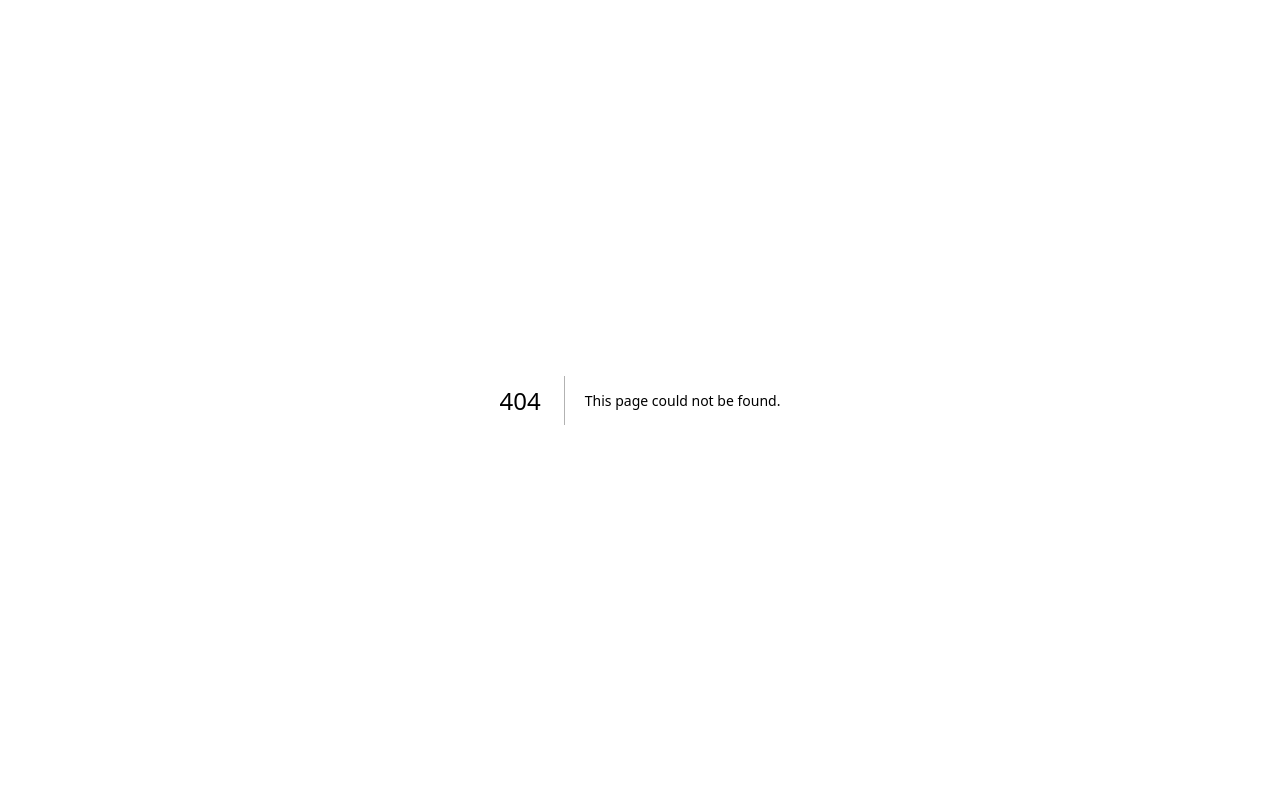
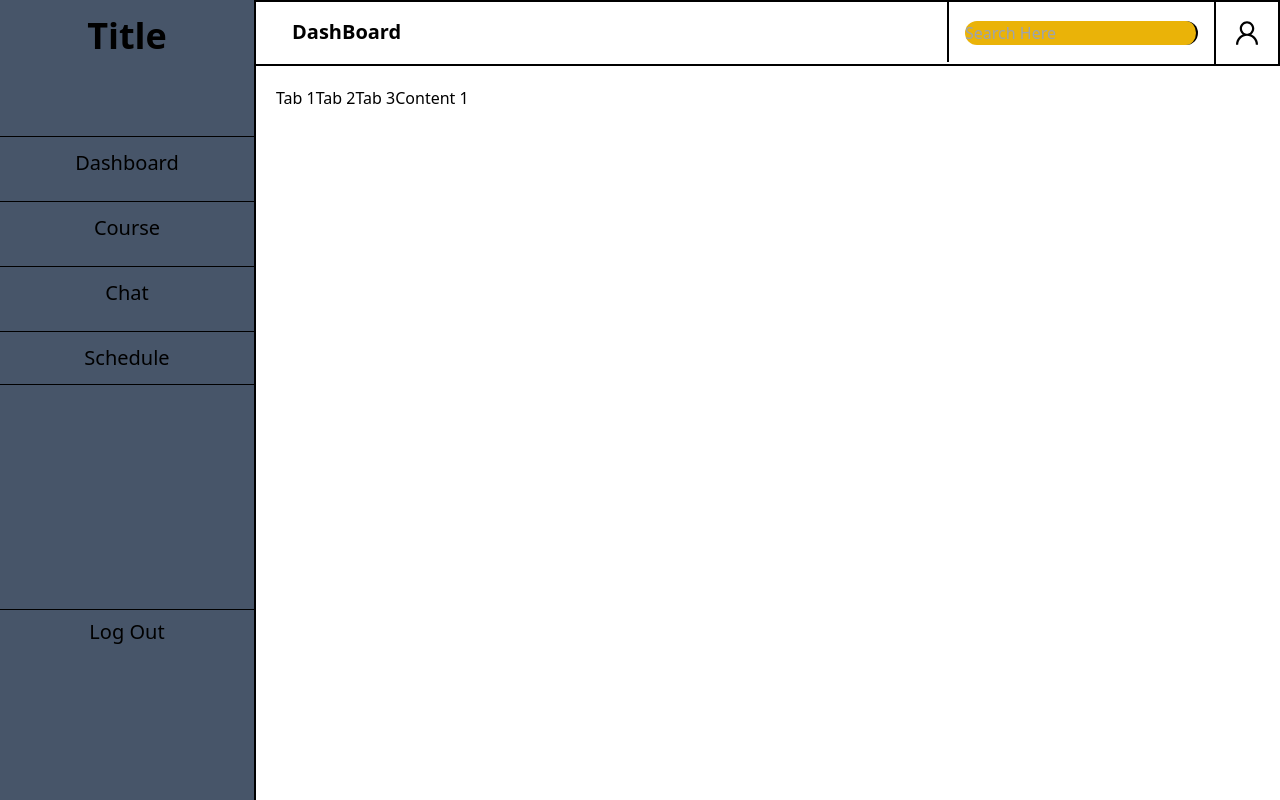
Before and after one commit to ShinRaiDev/snu, a Next.js app: page /DashBoard in a window 1280 px wide. Before the commit this address had no page. Built offline with nearby package versions, Linux system fonts and the light colour scheme.

Commit message:
Dashboard sidevar and topbar

```diff
--- a/package.json
+++ b/package.json
@@ -2,7 +2,6 @@
   "name": "paradigm",
   "version": "0.1.0",
   "private": true,
-
   "scripts": {
     "dev": "next dev",
     "build": "next build",
@@ -10,6 +9,7 @@
     "lint": "next lint"
   },
   "dependencies": {
+    "@headlessui/react": "^1.7.8",
     "@next-auth/prisma-adapter": "^1.0.5",
     "@next/font": "13.1.5",
     "@prisma/client": "^4.9.0",
--- /dev/null
+++ b/pages/DashBoard.tsx
@@ -0,0 +1,53 @@
+import React from 'react'
+import Link from 'next/link'
+import { Tab } from '@headlessui/react'
+import { AiOutlineUser } from 'react-icons/ai'
+function DashBoard() {
+  return (
+    <div className='flex'>
+      <div className='  min-h-screen bg-slate-600 w-1/5  border-r-2 border-black'>
+        <div className='h-full flex-col justify-between'>
+          <div className='font-bold items-center text-center text-4xl p-4'>
+            <Link href='/'>Title</Link>
+          </div>
+          <div className='mt-16  items-center'>
+            <ul className='w-full text-xl'>
+              <li className='border-t-[1px] text-center items-center my-3 p-3 w-full border-black'>Dashboard</li>
+              <li className='border-t-[1px] text-center items-center my-3 p-3 w-full border-black'>Course</li>
+              <li className='border-t-[1px] text-center items-center my-3 p-3 w-full border-black'>Chat</li>
+              <li className='border-y-[1px] text-center items-center my-3 p-3 w-full border-black'>Schedule</li>
+            </ul>
+          </div>
+          <div className='items-center text-center text-xl mt-56 border-t-[1px] border-black pt-2'>
+            Log Out
+          </div>
+        </div>
+
+      </div>
+
+      <div className='w-4/5  min-h-screen '>
+        <div className='flex border-y-2 border-black'>
+          <div className=' flex font-bold text-xl h-full ml-5 border-r-2 border-black p-4 w-3/4 items-center text-center '>DashBoard</div>
+          <div className=' flex border-r-2 border-black items-center text-center p-4'><input type="text" className='rounded-full border-r-2 bg-yellow-500 border-black  ' placeholder='Search Here' /></div>
+          <div className=' flex border-r-2 border-black items-center text-center p-4'><Link href='/'><AiOutlineUser size={30} /></Link></div>
+        </div>
+        <div className='p-5 flex items-end'>
+          <Tab.Group >
+            <Tab.List className="">
+              <Tab>Tab 1</Tab>
+              <Tab>Tab 2</Tab>
+              <Tab>Tab 3</Tab>
+            </Tab.List>
+            <Tab.Panels>
+              <Tab.Panel>Content 1</Tab.Panel>
+              <Tab.Panel>Content 2</Tab.Panel>
+              <Tab.Panel>Content 3</Tab.Panel>
+            </Tab.Panels>
+          </Tab.Group>
+        </div>
+      </div>
+    </div>
+  )
+}
+
+export default DashBoard
```
Also changed, not shown: 1 other file (tests, documents, lock files or other folders).
